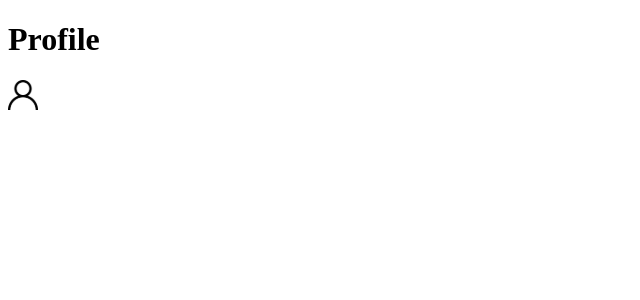
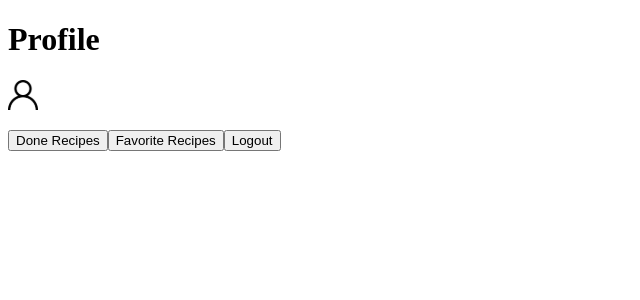
Before and after one commit to luizdefreitas10/recipes-app, a React (Create React App) app: page /profile in a window 1280 px wide. Shown: the top 300 px of the page, without its empty margins (0-640 px from the left). Built offline with nearby package versions, Linux system fonts and the light colour scheme.

Commit message:
Requisito 57

```diff
--- a/src/pages/Profile.js
+++ b/src/pages/Profile.js
@@ -1,4 +1,5 @@
 import React, { useContext, useEffect } from 'react';
+import { Link } from 'react-router-dom';
 import Header from '../components/Header';
 import RecipesContext from '../context/RecipesContext';
 
@@ -10,6 +11,14 @@ function Profile() {
   return (
     <div>
       <Header />
+      <p data-testid="profile-email" />
+      <Link to="/done-recipes">
+        <button type="button" data-testid="profile-done-btn">Done Recipes</button>
+      </Link>
+      <Link to="/favorites">
+        <button type="button" data-testid="profile-favorite-btn">Favorite Recipes</button>
+      </Link>
+      <button type="button" data-testid="profile-logout-btn">Logout</button>
     </div>
   );
 }
```
Also changed, not shown: 1 other file (tests, documents, lock files or other folders).
